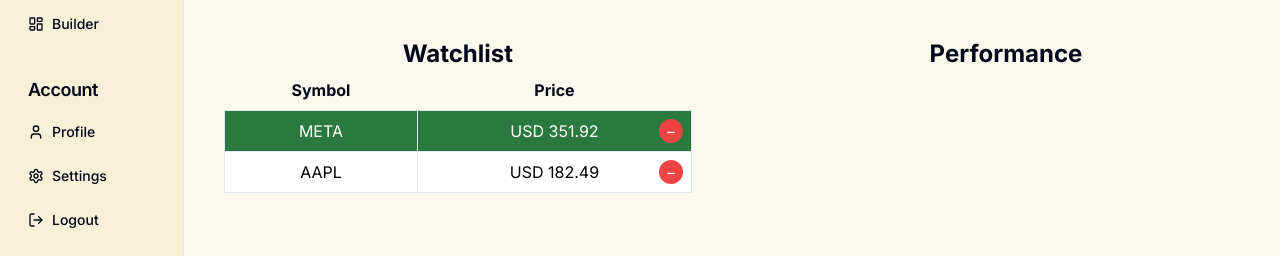
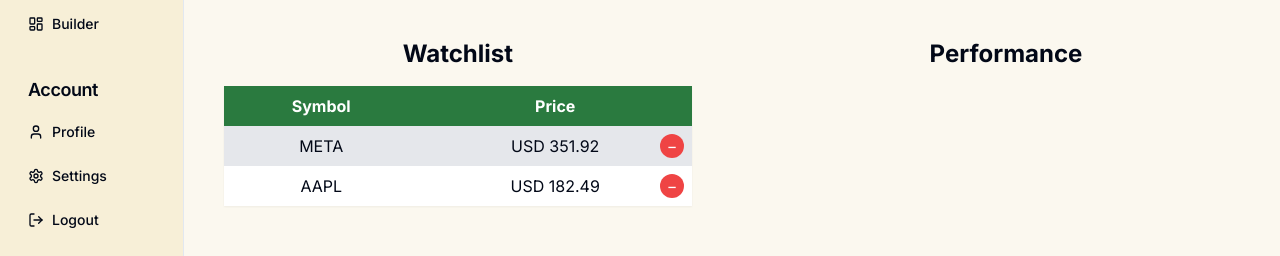
Before and after one commit to sohambasu963/PortfolioBuilder, a Next.js app in the folder client/: page / in a window 1280 px wide. Shown: the part 181-437 px from the top of the page. Built offline with nearby package versions, Linux system fonts and the light colour scheme; no server answers; sample sign-in values are in the browser's storage.

Commit message:
added api call, refactored search bar and table

```diff
--- /dev/null
+++ b/client/src/api.ts
@@ -0,0 +1,28 @@
+export const fetchStockSuggestions = async (searchTerm: string) => {
+  const apiKey = process.env.NEXT_PUBLIC_ALPHA_VANTAGE_API_KEY;
+  const API_URL = "https://www.alphavantage.co/query";
+  const FUNCTION = "symbol_SEARCH";
+
+  const response = await fetch(
+    `${API_URL}?function=${FUNCTION}&keywords=${searchTerm}&apikey=${apiKey}`,
+  );
+  const data = await response.json();
+
+  if (!data.bestMatches) {
+    console.error("Invalid API response:", data);
+    return [];
+  }
+
+  const suggestions = data.bestMatches
+    .filter((item: any) => {
+      const currency = item["8. currency"];
+      return currency === "USD" || currency === "CAD";
+    })
+    .map((item: any) => ({
+      symbol: item["1. symbol"],
+      name: item["2. name"],
+      currency: item["8. currency"],
+    }));
+
+  return suggestions;
+};
--- /dev/null
+++ b/client/src/components/search-bar.tsx
@@ -0,0 +1,112 @@
+import React, { useState, useEffect, useRef } from "react";
+import Image from "next/image";
+import { fetchStockSuggestions } from "@/api";
+
+interface SearchBarProps {
+  watchlist: { symbol: string; price: string; currency: string }[];
+  setWatchlist: React.Dispatch<
+    React.SetStateAction<{ symbol: string; price: string; currency: string }[]>
+  >;
+}
+
+export default function SearchBar({ watchlist, setWatchlist }: SearchBarProps) {
+  const [searchTerm, setSearchTerm] = useState("");
+  const [suggestions, setSuggestions] = useState<
+    { symbol: string; name: string; currency: string }[]
+  >([]);
+  const [iconSrc, setIconSrc] = useState("/images/search.svg");
+  const searchBarRef = useRef<HTMLDivElement>(null);
+
+  const handleSearchChange = async (e: React.ChangeEvent<HTMLInputElement>) => {
+    const term = e.target.value;
+    setSearchTerm(term);
+
+    if (term.trim() === "") {
+      setSuggestions([]);
+    } else {
+      const newSuggestions = await fetchStockSuggestions(term);
+      setSuggestions(newSuggestions || []);
+    }
+  };
+
+  const handleMouseOver = () => {
+    setIconSrc("/images/search.gif");
+  };
+
+  const handleMouseOut = () => {
+    setIconSrc("/images/search.svg");
+  };
+
+  useEffect(() => {
+    const handleClickOutside = (event: any) => {
+      if (
+        searchBarRef.current &&
+        !searchBarRef.current.contains(event.target)
+      ) {
+        setSuggestions([]);
+      }
+    };
+    document.addEventListener("mousedown", handleClickOutside);
+    return () => {
+      document.removeEventListener("mousedown", handleClickOutside);
+    };
+  }, []);
+
+  //   const watchlist = ["AAPL", "GOOG", "MSFT", "META"];
+
+  return (
+    <div ref={searchBarRef} className="relative w-[50vw]">
+      <input
+        type="text"
+        className="w-full px-3 py-3 border border-gray-300 rounded"
+        placeholder="Search..."
+        value={searchTerm}
+        onChange={handleSearchChange}
+      />
+      <div className="absolute top-0 right-0 mt-3 mr-3">
+        <Image
+          src={iconSrc}
+          alt="Search"
+          width={24}
+          height={24}
+          onMouseOver={handleMouseOver}
+          onMouseOut={handleMouseOut}
+        />
+      </div>
+      {suggestions.length > 0 && (
+        <div className="absolute w-full bg-white border border-gray-300 rounded mt-1 z-50 shadow-lg backdrop-filter backdrop-blur">
+          {suggestions.map((suggestion, index) => (
+            <div
+              key={index}
+              className="p-2 hover:bg-gray-100 cursor-pointer flex justify-between items-center"
+              onClick={() => {
+                console.log(suggestion);
+              }}
+            >
+              <div>
+                <strong>{suggestion.symbol}</strong> - {suggestion.name}
+                <br />
+                <small>{suggestion.currency}</small>
+              </div>
+              {watchlist.some((stock) => stock.symbol === suggestion.symbol) ? (
+                <Image
+                  src="/images/checkmark.svg"
+                  alt="Checkmark"
+                  width={24}
+                  height={24}
+                />
+              ) : (
+                <Image
+                  src="/images/plus.svg"
+                  alt="Add"
+                  width={24}
+                  height={24}
+                />
+              )}
+            </div>
+          ))}
+        </div>
+      )}
+    </div>
+  );
+}
--- a/client/src/components/watchlist-page.tsx
+++ b/client/src/components/watchlist-page.tsx
@@ -1,25 +1,10 @@
 import React, { useState } from "react";
-import Image from "next/image";
+import SearchBar from "@/components/search-bar";
 
 export default function WatchlistPage() {
-  const [searchTerm, setSearchTerm] = useState("");
-  const [iconSrc, setIconSrc] = useState("/images/search.svg");
-
-  const handleSearchChange = (e: React.ChangeEvent<HTMLInputElement>) => {
-    setSearchTerm(e.target.value);
-  };
-
-  const handleMouseOver = () => {
-    setIconSrc("/images/search.gif");
-  };
-
-  const handleMouseOut = () => {
-    setIconSrc("/images/search.svg");
-  };
-
-  const [stocks, setStocks] = useState([
-    { symbol: "META", price: "USD 351.92" },
-    { symbol: "AAPL", price: "USD 182.49" },
+  const [watchlist, setWatchlist] = useState([
+    { symbol: "META", price: "351.92", currency: "USD" },
+    { symbol: "AAPL", price: "182.49", currency: "USD" },
   ]);
 
   const [selectedRow, setSelectedRow] = useState(0);
@@ -29,57 +14,41 @@
   };
 
   const handleRemoveStock = (index: number) => {
-    const newStocks = stocks.filter((_, stockIndex) => stockIndex !== index);
-    setStocks(newStocks);
+    const newStocks = watchlist.filter((_, stockIndex) => stockIndex !== index);
+    setWatchlist(newStocks);
   };
 
   return (
     <div className="bg-cream h-[90vh] flex flex-col justify-start items-center pt-10">
-      <div className="relative w-[50vw]">
-        <input
-          type="text"
-          className="w-full px-3 py-3 border border-gray-300 rounded"
-          placeholder="Search..."
-          value={searchTerm}
-          onChange={handleSearchChange}
-        />
-        <div className="absolute top-0 right-0 mt-3 mr-3">
-          <Image
-            src={iconSrc}
-            alt="Search"
-            width={24}
-            height={24}
-            onMouseOver={handleMouseOver}
-            onMouseOut={handleMouseOut}
-          />
-        </div>
-      </div>
+      <SearchBar watchlist={watchlist} setWatchlist={setWatchlist} />
       <div className="flex w-full mt-12">
         <div className="w-1/2 px-10 text-center">
           <h2 className="text-2xl font-bold">Watchlist</h2>
-          <table className="min-w-full">
+          <table className="min-w-full mt-4 shadow-sm backdrop-filter backdrop-blur">
             <thead>
-              <tr>
-                <th className="px-2 py-2 text-center">Symbol</th>
-                <th className="px-2 py-2 text-center">Price</th>
+              <tr className="bg-primary">
+                <th className="px-2 py-2 text-center text-white border-none">
+                  Symbol
+                </th>
+                <th className="px-2 py-2 text-center text-white border-none">
+                  Price
+                </th>
               </tr>
             </thead>
             <tbody>
-              {stocks.map((stock, index) => (
+              {watchlist.map((stock, index) => (
                 <tr
                   key={index}
                   className={`cursor-pointer ${
-                    index === selectedRow
-                      ? "bg-primary text-white"
-                      : "bg-white text-black"
+                    index === selectedRow ? "bg-gray-200" : "bg-white"
                   }`}
                   onClick={() => handleRowClick(index)}
                 >
-                  <td className="border px-2 py-2 text-center">
+                  <td className="px-2 py-2 text-center border-none">
                     {stock.symbol}
                   </td>
-                  <td className="border px-2 py-2 text-center relative">
-                    {stock.price}
+                  <td className="px-2 py-2 text-center relative border-none">
+                    {stock.currency} {stock.price}
                     <button
                       onClick={(e) => {
                         e.stopPropagation();
```
Also changed, not shown: client/public/images/checkmark.svg (added), client/public/images/plus.svg (added).
